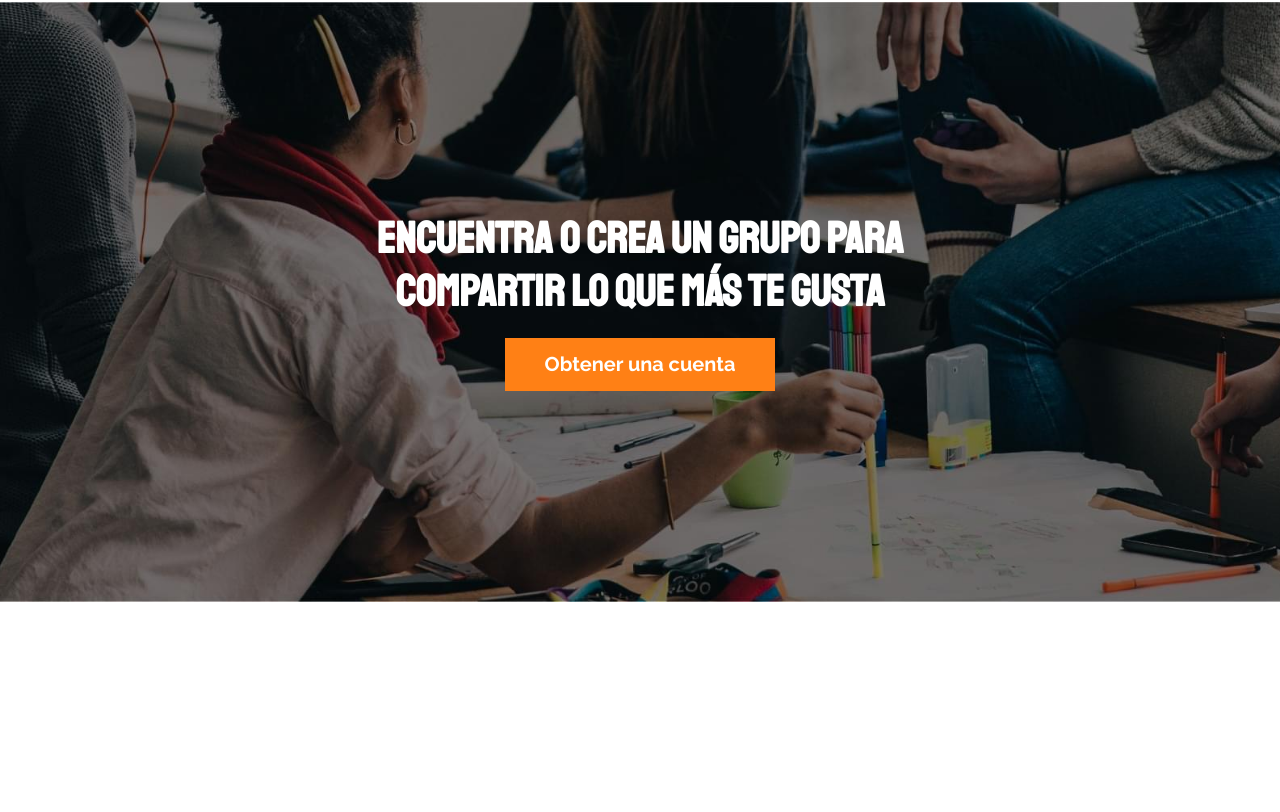
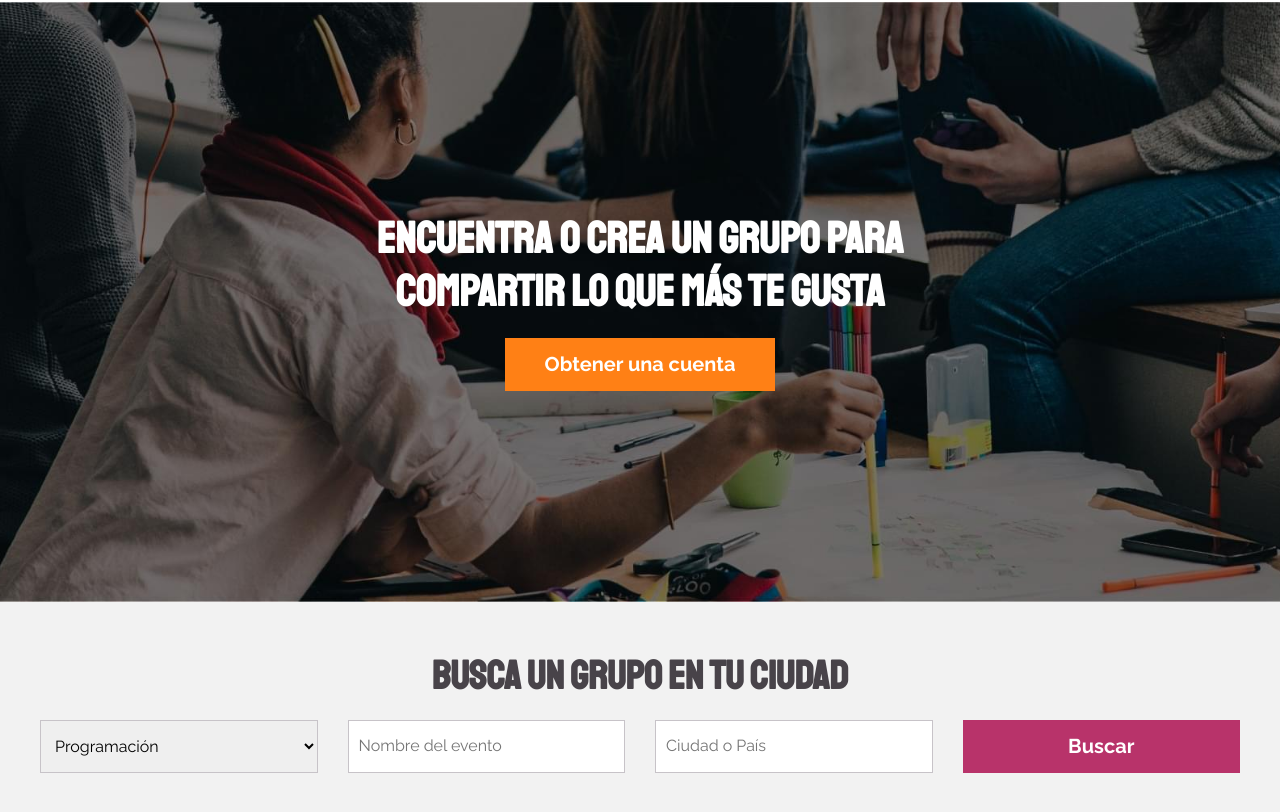
Before and after one commit to dolivare5/clon-de-meetup, a website: page index.html in a window 1280 px wide. Shown: the part 130-942 px from the top of the page. Before the commit the page ends 800 px from the top, so only its background shows below. Drawn offline with Linux system fonts and the light colour scheme.

Commit message:
Commit No. 20. Sección de formulario de busqueda terminado.

```diff
--- a/index.html
+++ b/index.html
@@ -33,5 +33,30 @@
             <a href="#" class="hero__enlace">Obtener una cuenta</a>
         </section> <!-- .hero -->
 
+        <section class="busqueda">
+            <h2 class="busqueda__heading">Busca un grupo en tu ciudad</h2>
+
+            <div class="contenedor">
+                <div class="formulario">
+                    <select class="formulario__campo">
+                            <option>Programación</option>
+                            <option>Diseño</option>
+                            <option>Negocios</option>
+                            <option>Moda</option>
+                            <option>Ejercicio y Salud</option>
+                            <option>Fotografia</option>
+                            <option>Comida</option>
+                            <option>Diseño Interior</option>
+                            <option>Café</option>
+                            <option>Cine</option>
+                            <option>Libros</option>
+                            <option>Emprendimiento</option>
+                        </select>
+                    <input type="text" class="formulario__campo" placeholder="Nombre del evento">
+                    <input type="text" class="formulario__campo" placeholder="Ciudad o País">
+                    <input type="submit" class="formulario__submit" value="Buscar">
+                </div> <!-- .formulario -->
+            </div> <!-- .contenedor -->
+        </section> <!-- .busqueda -->
     </body>
 </html>
--- /dev/null
+++ b/src/scss/ui/03-formulario-de-busqueda/_formulario.scss
@@ -0,0 +1,35 @@
+@use "../../base/variables" as v;
+@use "../../base/mixins" as m;
+
+.busqueda{
+    background-color: v.$grisClaro;
+    padding: 5rem 0;
+    &__heading{
+        text-align: center;
+        margin: 0;
+        color: v.$gris;
+    }
+}
+
+.formulario{
+    margin-top: 2rem;
+    display: flex;
+    flex-direction: column;
+
+    @include m.tablet{
+        @include m.grid(4, 3rem);
+    }
+    &__campo {
+        @include m.tablet{
+            margin-bottom: 0;
+        }
+        padding: 1rem;
+        border: 1px solid lighten(v.$gris, 50%);
+        margin-bottom: 2rem;
+    }
+
+    &__submit {
+        @include m.boton(v.$primario, v.$blanco);
+        margin-top: 0;
+    }
+}
--- /dev/null
+++ b/src/scss/ui/03-formulario-de-busqueda/index.scss
@@ -0,0 +1 @@
+@forward "formulario";
--- a/src/scss/ui/index.scss
+++ b/src/scss/ui/index.scss
@@ -1,2 +1,3 @@
 @forward "01-header";
 @forward "02-hero";
+@forward "03-formulario-de-busqueda";
```
Also changed, not shown: build/css/app.css, 1 other file.
